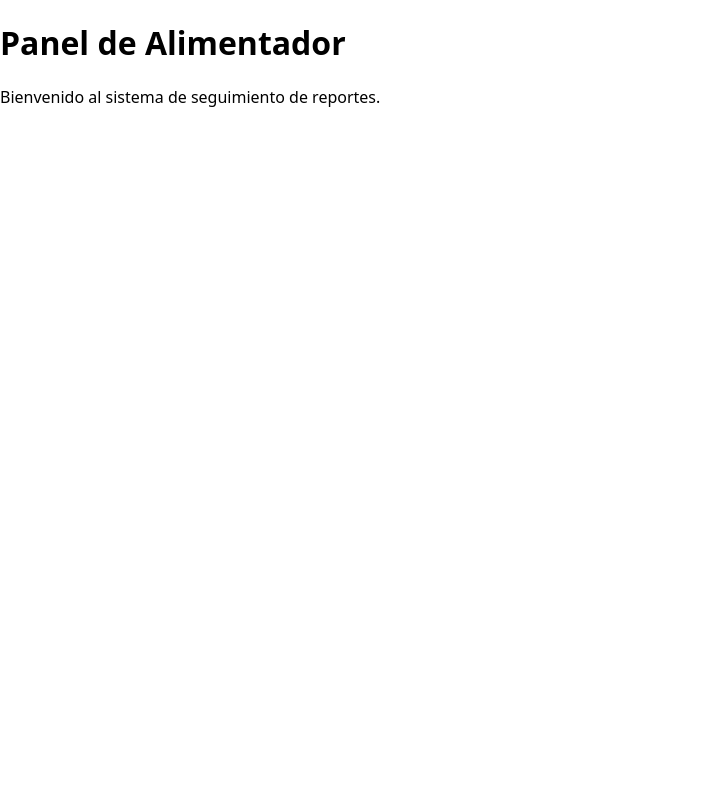
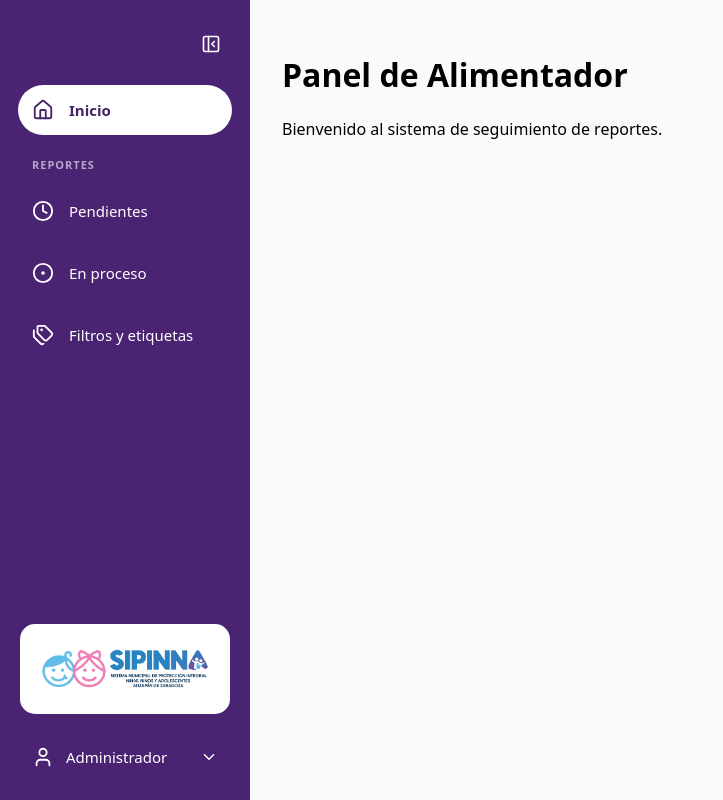
Before and after one commit to k4abrego/Web-Bloque, a React app: page /alimentador in a window 1280 px wide. Shown: the whole page, without its empty margins (0-723 px from the left). Built offline with nearby package versions, Linux system fonts and the light colour scheme; the HTML template or start-up script is replaced by a standard one.

Commit message:
layout y sidebar reutilizables en admin y alim

```diff
--- a/src/App.jsx
+++ b/src/App.jsx
@@ -1,6 +1,6 @@
 // Imports
 import { BrowserRouter, Routes, Route } from "react-router-dom";
-import AdminLayout from "./layouts/adminLayout";
+import AdminLayout from "./layouts/dashboardLayout";
 import Login from "./pages/login/login";
 import InicioAdmin from "./pages/admin/inicioAdmin";
 import InicioAlimentador from "./pages/alimentador/inicioAlim";
@@ -10,6 +10,7 @@ import ArchivosAdmin from "./pages/admin/archivosAdmin";
 import MapaCalorAdmin from "./pages/admin/mapaCalorAdmin";
 import AlimentadoresAdmin from "./pages/admin/alimentadoresAdmin";
 import ConfiguracionAdmin from "./pages/admin/configuracionAdmin";
+import DashboardLayout from "./layouts/dashboardLayout";
 
 
 function App() {
@@ -35,7 +36,7 @@ function App() {
         {/* Panel de administrador */}
         <Route
           path="/admin"
-          element={<AdminLayout />}
+          element={<DashboardLayout role = "admin"/>}
         >
 
           {/* Inicio */}
@@ -86,8 +87,11 @@ function App() {
         {/* Panel Alimentador */}
         <Route
           path="/alimentador"
-          element={<InicioAlimentador />}
-        />
+          element={<DashboardLayout role = "alimentador" />}
+        >
+          <Route index element = {<InicioAlimentador />} />
+        </Route>
+
 
       </Routes>
 
--- a/src/components/sidebar/sidebar.jsx
+++ b/src/components/sidebar/sidebar.jsx
@@ -2,13 +2,6 @@
 import { useState } from "react";
 import { NavLink } from "react-router-dom";
 import {
-  House,
-  ClipboardList,
-  Tags,
-  FolderOpen,
-  Map,
-  Users,
-  Settings,
   PanelLeftClose,
   PanelLeftOpen,
   User,
@@ -17,13 +10,17 @@ import {
 } from "lucide-react";
 import logoSIPINNA from "../../assets/sipinnalogo.png";
 import "./sidebar.css";
+import sidebarConfig from "./sidebarConfig";
 
 
 // Crea el menu lateral y decidee si se muestra abierto o cerrado
-function Sidebar({ isOpen, onToggle }) {
+function Sidebar({ role, isOpen, onToggle }) {
 
 // Guarda la info del perfil
   const [profileOpen, setProfileOpen] = useState(false);
+
+// Opciones del menu correspondiente al rol
+  const menuItems = sidebarConfig[role] || [];
 
   return (
     <aside
@@ -49,130 +46,46 @@ function Sidebar({ isOpen, onToggle }) {
       {/* Menú principal */}
       <nav className="sidebar-menu">
 
-        {/* Inicio Admin */}
-        <NavLink
-          to="/admin"
-          end
-          className={({ isActive }) =>
-            isActive
-              ? "sidebar-item active"
-              : "sidebar-item"
+        {menuItems.map((item, index) => {
+
+          /* Muestra los títulos de cada sección del menú */
+          if (item.section) {
+            return (
+              <span
+                key={`section-${index}`}
+                className="sidebar-section-title"
+              >
+                {item.section}
+              </span>
+            );
           }
-        >
-          <House size={22}/>
-          <span className="sidebar-text">
-            Inicio
-          </span>
-        </NavLink>
 
+          /* Obtiene el icono correspondiente a cada opción */
+          const Icon = item.icon;
 
-        {/* Sección de reportes */}
+          /* Crea cada opción del menú según el rol */
+          return (
+            <NavLink
+              key={item.path}
+              to={item.path}
+              end={item.path === `/${role}`}
+              className={({ isActive }) =>
+                isActive
+                  ? "sidebar-item active"
+                  : "sidebar-item"
+              }
+            >
 
-        <span className="sidebar-section-title">
-          REPORTES
-        </span>
+              <Icon size={22}/>
 
+              <span className="sidebar-text">
+                {item.label}
+              </span>
 
-        {/* Lista de reportes */}
-        <NavLink
-          to="/admin/reportes"
-          className={({ isActive }) =>
-            isActive
-              ? "sidebar-item active"
-              : "sidebar-item"
-          }
-        >
-          <ClipboardList size={22}/>
-          <span className="sidebar-text">
-            Lista de reportes
-          </span>
-        </NavLink>
+            </NavLink>
+          );
 
-
-        {/* Mapa de calor */}
-        <NavLink
-          to="/admin/mapa-calor"
-          className={({ isActive }) =>
-            isActive
-              ? "sidebar-item active"
-              : "sidebar-item"
-          }
-        >
-          <Map size={22}/>
-          <span className="sidebar-text">
-            Mapa de calor
-          </span>
-        </NavLink>
-
-
-        {/* Filtros y etiquetas */}
-        <NavLink
-          to="/admin/filtros"
-          className={({ isActive }) =>
-            isActive
-              ? "sidebar-item active"
-              : "sidebar-item"
-          }
-        >
-          <Tags size={22}/>
-          <span className="sidebar-text">
-            Filtros y etiquetas
-          </span>
-        </NavLink>
-
-
-        {/* Archivos */}
-        <NavLink
-          to="/admin/archivos"
-          className={({ isActive }) =>
-            isActive
-              ? "sidebar-item active"
-              : "sidebar-item"
-          }
-        >
-          <FolderOpen size={22}/>
-          <span className="sidebar-text">
-            Archivos
-          </span>
-        </NavLink>
-
-
-        {/* Sección de administrador */}
-        <span className="sidebar-section-title">
-          ADMINISTRACIÓN
-        </span>
-
-
-        {/* Cuentas de alimentadores */}
-        <NavLink
-          to="/admin/alimentadores"
-          className={({ isActive }) =>
-            isActive
-              ? "sidebar-item active"
-              : "sidebar-item"
-          }
-        >
-          <Users size={22}/>
-          <span className="sidebar-text">
-            Cuentas de alimentadores
-          </span>
-        </NavLink>
-
-
-        {/* Configuración */}
-        <NavLink
-          to="/admin/configuracion"
-          className={({ isActive }) =>
-            isActive
-              ? "sidebar-item active"
-              : "sidebar-item"
-          }
-        >
-          <Settings size={22}/>
-          <span className="sidebar-text">
-            Configuración
-          </span>
-        </NavLink>
+        })}
 
       </nav>
 
--- /dev/null
+++ b/src/components/sidebar/sidebarConfig.js
@@ -0,0 +1,112 @@
+/* Iconos utilizados en las opciones de los diferentes menús */
+import {
+  House,
+  ClipboardList,
+  Tags,
+  FolderOpen,
+  Map,
+  Users,
+  Settings,
+  Clock,
+  CircleDot,
+} from "lucide-react";
+
+
+/* Opciones del sidebar que corresponden a cada tipo de usuario */
+const sidebarConfig = {
+
+  /* =========================
+     ADMINISTRADOR
+     ========================= */
+
+  admin: [
+    {
+      label: "Inicio",
+      path: "/admin",
+      icon: House,
+    },
+
+    {
+      section: "REPORTES",
+    },
+
+    {
+      label: "Lista de reportes",
+      path: "/admin/reportes",
+      icon: ClipboardList,
+    },
+
+    {
+      label: "Mapa de calor",
+      path: "/admin/mapa-calor",
+      icon: Map,
+    },
+
+    {
+      label: "Filtros y etiquetas",
+      path: "/admin/filtros",
+      icon: Tags,
+    },
+
+    {
+      label: "Archivos",
+      path: "/admin/archivos",
+      icon: FolderOpen,
+    },
+
+    {
+      section: "ADMINISTRACIÓN",
+    },
+
+    {
+      label: "Cuentas de alimentadores",
+      path: "/admin/alimentadores",
+      icon: Users,
+    },
+
+    {
+      label: "Configuración",
+      path: "/admin/configuracion",
+      icon: Settings,
+    },
+  ],
+
+
+  /* =========================
+     ALIMENTADOR
+     ========================= */
+
+  alimentador: [
+    {
+      label: "Inicio",
+      path: "/alimentador",
+      icon: House,
+    },
+
+    {
+      section: "REPORTES",
+    },
+
+    {
+      label: "Pendientes",
+      path: "/alimentador/pendientes",
+      icon: Clock,
+    },
+
+    {
+      label: "En proceso",
+      path: "/alimentador/en-proceso",
+      icon: CircleDot,
+    },
+
+    {
+      label: "Filtros y etiquetas",
+      path: "/alimentador/filtros",
+      icon: Tags,
+    },
+  ],
+};
+
+
+/* Permite utilizar esta configuración desde el Sidebar */
+export default sidebarConfig;
--- a/src/layouts/adminLayout.css
+++ /dev/null
@@ -1,28 +0,0 @@
-/* Contenedor principal del panel de administrador */
-.admin-layout {
-
-  /* Coloca Sidebar y contenido uno junto al otro */
-  display: flex;
-
-  /* Ocupa toda la altura de la pantalla */
-  min-height: 100vh;
-
-  /* Fondo general del panel */
-  background-color: #f8fafc;
-
-}
-
-
-/* Área donde se muestran las páginas del administrador */
-.admin-content {
-
-  /* Ocupa el espacio restante después del Sidebar */
-  flex: 1;
-
-  /* Permite que el contenido se reduzca sin desbordarse */
-  min-width: 0;
-
-  /* Espacio interior */
-  padding: 32px;
-
-}
--- a/src/layouts/adminLayout.jsx
+++ /dev/null
@@ -1,27 +0,0 @@
-// Imports
-import { useState } from "react";
-import { Outlet } from "react-router-dom";
-import Sidebar from "../components/sidebar/sidebar";
-import "./adminLayout.css";
-
-function AdminLayout() {
-
-  // Controla si el sidebar está abierto o colapsado
-  const [sidebarOpen, setSidebarOpen] = useState(true);
-
-
-  return (
-    <div className="admin-layout">
-      <Sidebar
-        isOpen={sidebarOpen}
-        onToggle={() => setSidebarOpen(!sidebarOpen)}
-      />
-
-      <main className="admin-content">
-        <Outlet />
-      </main>
-    </div>
-  );
-}
-
-export default AdminLayout;
--- /dev/null
+++ b/src/layouts/dashboardLayout.css
@@ -0,0 +1,14 @@
+/* Contenedor principal de los paneles del sistema */
+.dashboard-layout {
+  display: flex;
+  min-height: 100vh;
+  background-color: #f8fafc;
+}
+
+
+/* Área donde se muestra la página seleccionada */
+.dashboard-content {
+  flex: 1;
+  min-width: 0;
+  padding: 32px;
+}
--- /dev/null
+++ b/src/layouts/dashboardLayout.jsx
@@ -0,0 +1,37 @@
+import { useState } from "react";
+import { Outlet } from "react-router-dom";
+import Sidebar from "../components/sidebar/sidebar";
+import "./dashboardLayout.css";
+
+
+/* Layout reutilizable para los paneles de Administrador y Alimentador */
+function DashboardLayout({ role }) {
+
+  /* Guarda si el menú lateral está abierto o cerrado */
+  const [sidebarOpen, setSidebarOpen] = useState(true);
+
+  return (
+    <div className="dashboard-layout">
+
+
+      {/* Muestra el menú lateral correspondiente al rol */}
+      <Sidebar
+        role={role}
+        isOpen={sidebarOpen}
+        onToggle={() => setSidebarOpen(!sidebarOpen)}
+      />
+
+
+      {/* Aquí se muestra la página seleccionada desde el menú */}
+      <main className="dashboard-content">
+        <Outlet />
+      </main>
+
+
+    </div>
+  );
+}
+
+
+/* Permite reutilizar este layout en diferentes tipos de usuario */
+export default DashboardLayout;
```
